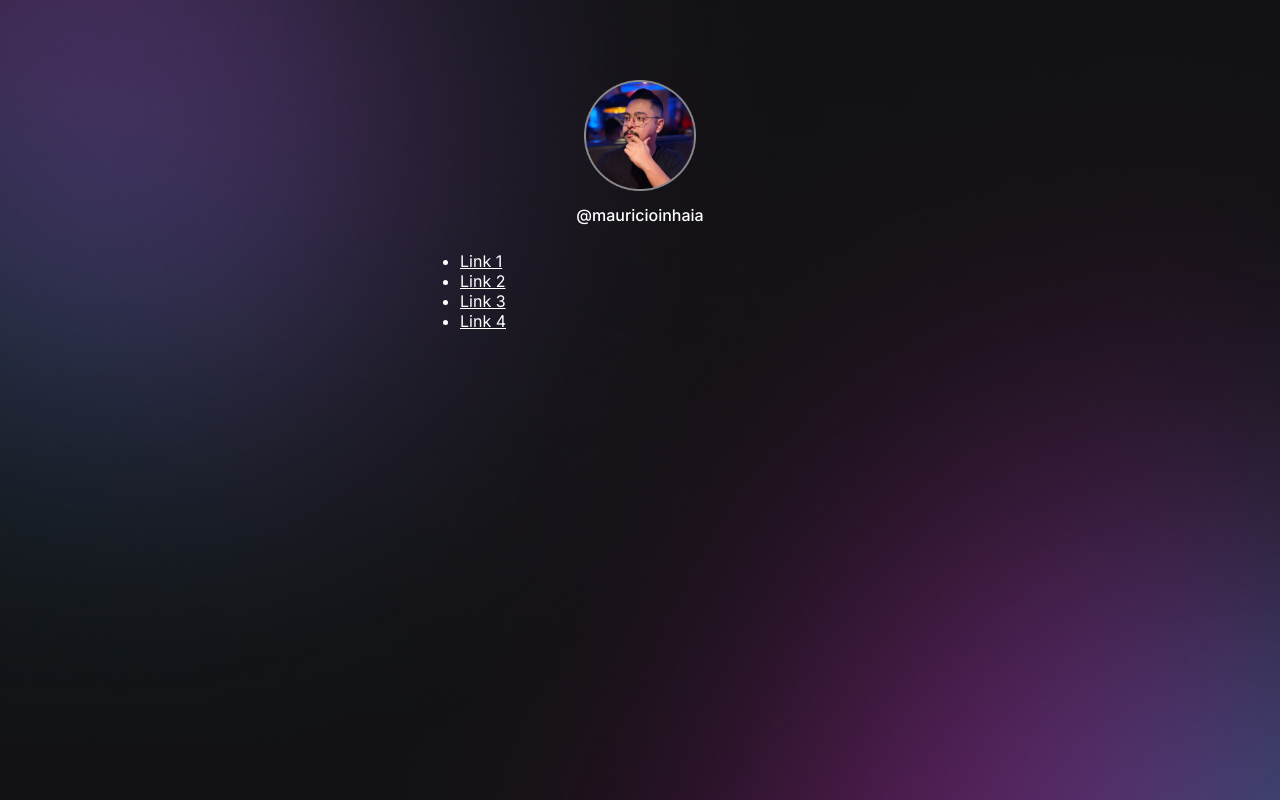
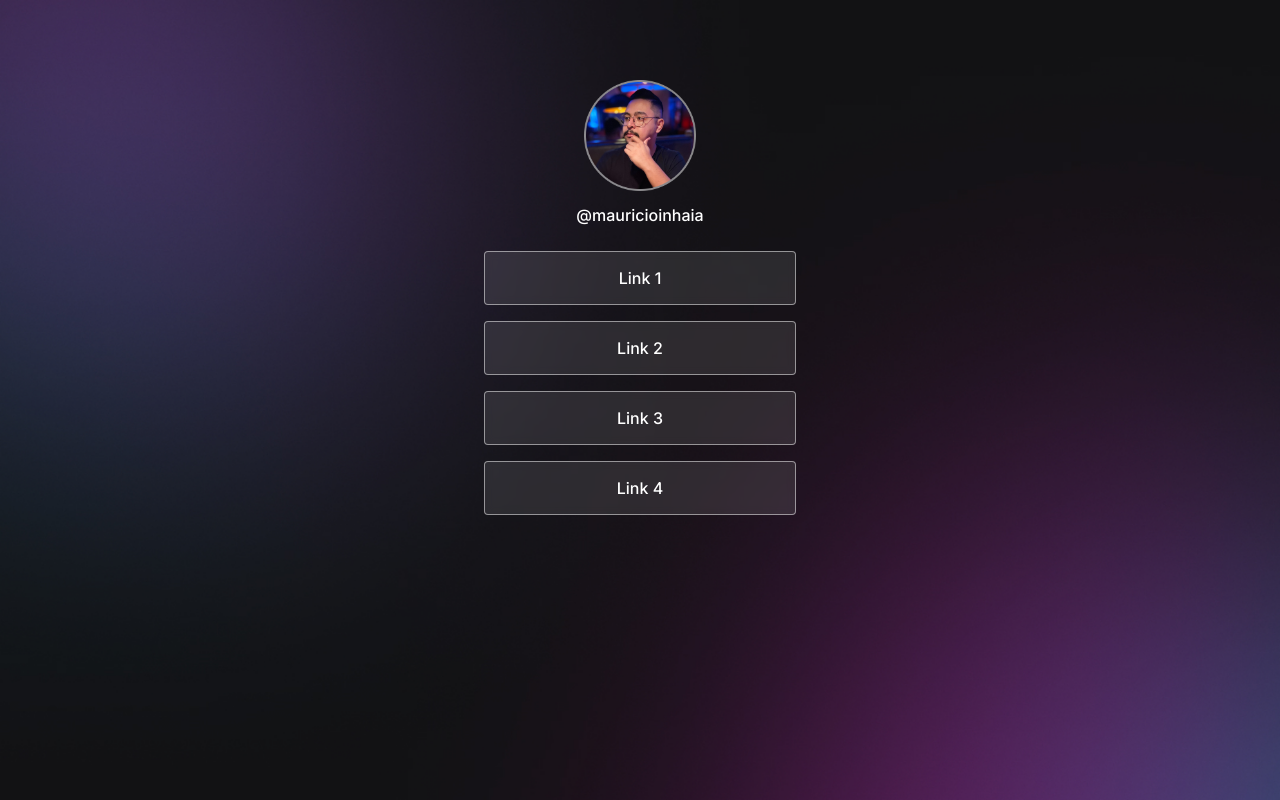
Before and after one commit to mauricioinhaia/devlinks, a plain HTML site: page index.html in a window 1280 px wide. Drawn offline with Linux system fonts and the light colour scheme.

Commit message:
Added List Style

```diff
--- a/style.css
+++ b/style.css
@@ -18,6 +18,7 @@ body * {
   width: 360px;
   height: 712px;
   margin: 56px auto 0px;
+  padding: 0 24px;
 }
 
 #profile {
@@ -27,6 +28,7 @@ body * {
 
 #profile img {
   width: 112px;
+  transition: all 0.25s;
 }
 
 #profile p {
@@ -34,3 +36,31 @@ body * {
   line-height: 24px;
   margin-top: 8px;
 }
+
+/* links  */
+ul {
+  list-style: none;
+  display: flex;
+  flex-direction: column;
+  gap: 16px;
+}
+
+ul li a {
+  display: flex;
+  align-items: center;
+  justify-content: center;
+  padding: 16px 24px;
+  background: rgba(255, 255, 255, 0.1);
+  border: 1px solid rgba(255, 255, 255, 0.5);
+  backdrop-filter: blur(4px);
+  border-radius: 4px;
+  -webkit-backdrop-filter: blur(4px);
+  text-decoration: none;
+  font-weight: 500;
+  transition: background 0.25s;
+}
+
+ul li a:hover {
+  background: rgba(255, 255, 255, 0.05);
+  border: 1.5px solid white;
+}
```
